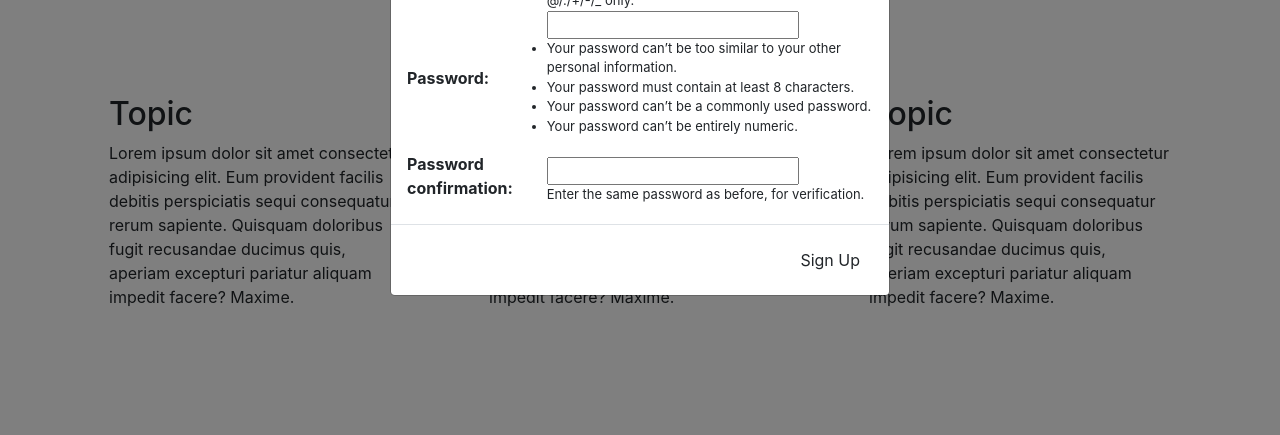
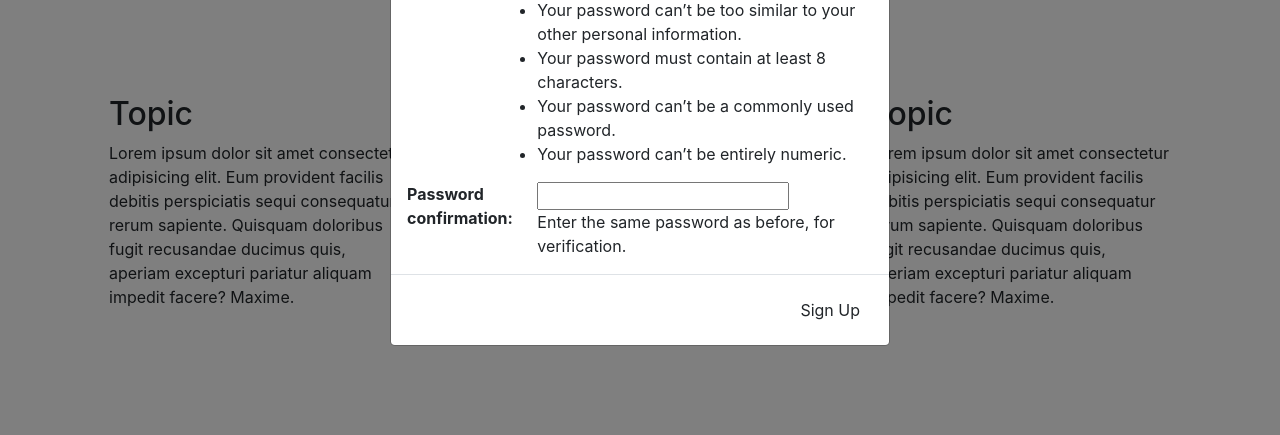
Before and after one commit to MT-Jackrabbit/sei_Project_Two, a Django app: page / in a window 1280 px wide, after a click that opens the changed part. Shown: the part 365-800 px from the top of the page. Run offline with Django 3.2, Linux system fonts and the light colour scheme; data that the repository does not hold is empty; some libraries are stand-ins or nearby versions.

Commit message:
fixed sign up modal display

```diff
--- a/main_app/static/styles/main.css
+++ b/main_app/static/styles/main.css
@@ -25,8 +25,6 @@ body a:hover {
 }
 
 span.helptext {
-    font-size: small;
-    display: block;
 }
 
 #img-one {
@@ -60,7 +58,8 @@ span.helptext {
     border-radius: 3px;
 }
 
-table label {
+th {
     display: flex;
-
+    flex-direction: column;
+    justify-content: start;
 }
```
